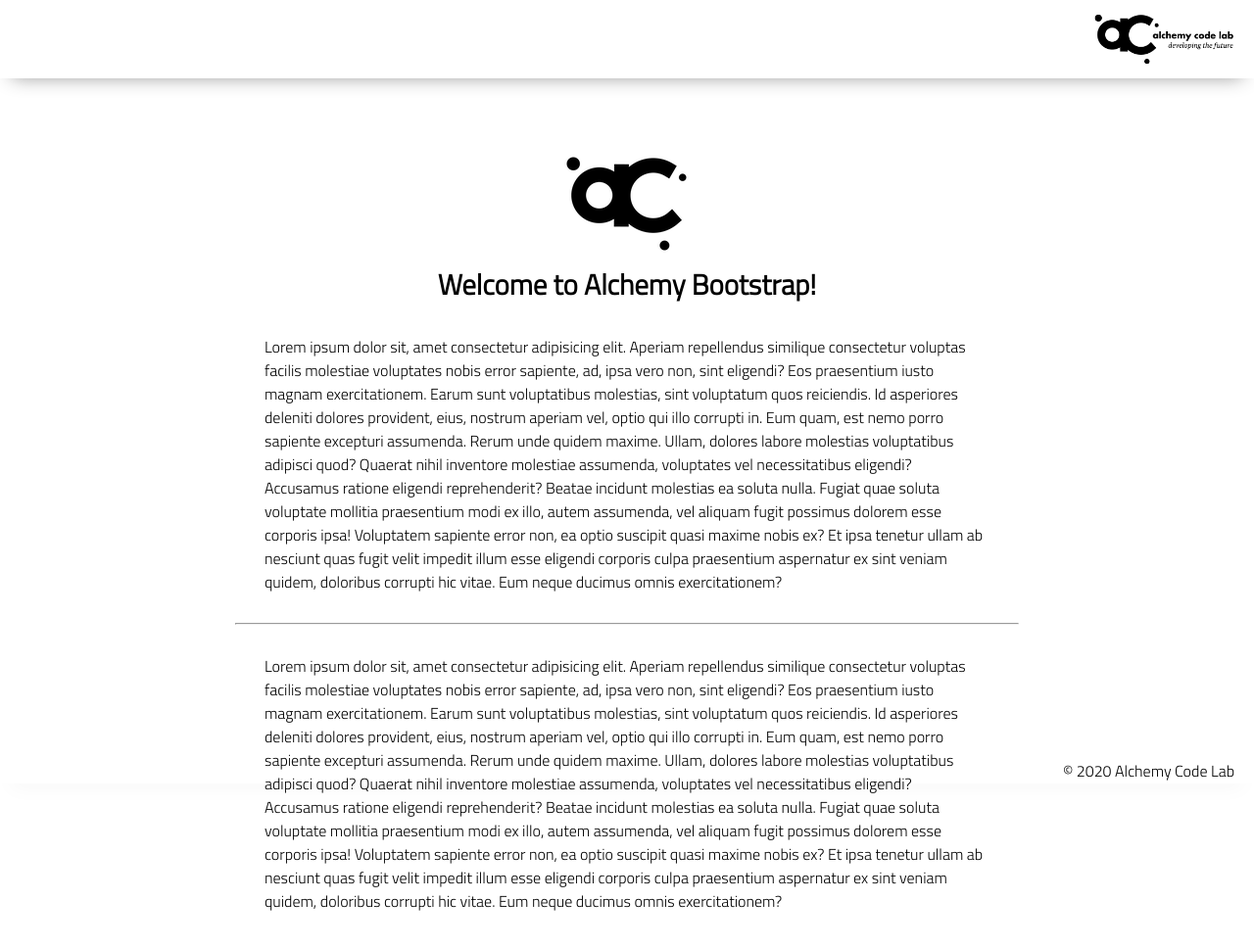
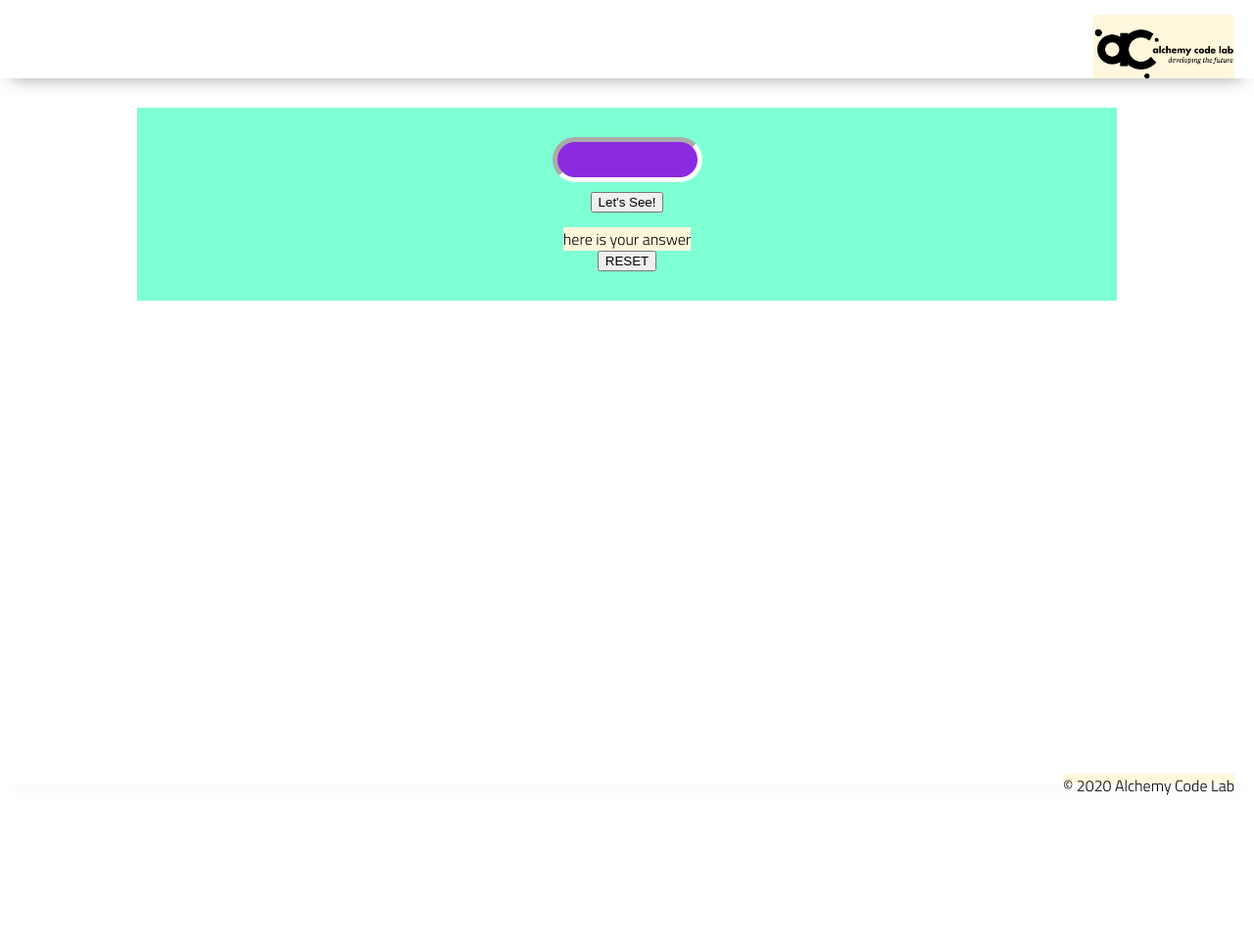
Before and after one commit to mumucodes/guess-a-number, a plain HTML site: page index.html in a window 1280 px wide. Shown: the whole page at 98% size. After the commit the page ends 800 px from the top, so only its background shows below. Drawn offline with Linux system fonts and the light colour scheme.

Commit message:
initial builds

```diff
--- a/app.js
+++ b/app.js
@@ -1,5 +1,34 @@
-// import functions and grab DOM elements
+//I will end up importing the function into the first line of this document
+//when I am fiished writing and testing it in the utils.test.js docment
+//when I am imoprting it, I will import it from my utils.js file
 
-// initialize state
 
-// set event listeners to update state and DOM
+const magicButton = document.getElementById('button');
+const resetMagic = document.getElementById('reset-button');
+const userInput = document.getElementById('guess-input');
+
+// this will be the real world state I am tracking on the site.  So this is the way to initializing the function
+let numberofClicksLeft = 3;
+let passMeAlong = (userInput.textContent) + "howdy";
+
+console.log(passMeAlong);
+ //here we are going to put an eventListener on this button to keep track of this information
+
+// resetMagic.addEventListener('click', () => {
+//     numberofClicksLeft--;
+//     console.log(numberofClicksLeft)
+//         if(numberofClicksLeft === 0) {
+//             alert('That is all the chances this time!') + console.log('tirals'); //somehow here is where you will want to make the app reset itself so the user can start over again.
+//         };
+//     });
+
+// magicButton.addEventListener('click', () => {
+//     let userInputField = userInput.textContent;
+//   console.log(userInputField);
+
+
+// //     if(userInput.textContent === 0) {
+// //         alert('small steps');
+// //  console.log(userInput, magicButton)
+// // }
+// });
--- a/index.html
+++ b/index.html
@@ -19,30 +19,17 @@
         </div>
     </header>
     <main>
-        <section class="main-section">
-            <img class="main-logo" src="assets/alchemy-logo.png"/>
-            <h2>
-                Welcome to Alchemy Bootstrap!
-            </h2>
+        <section class="interactive-elements">
+            <input class="guess-number-input" id="guess-input">
+            <button class="button" id="button">Let's See!</button>
+            <div class="results" id="user-results">here is your answer </div>
+            <button class="reset-button" id="reset-button">RESET</button>
 
-            <content>
-            <p>
-                Lorem ipsum dolor sit, amet consectetur adipisicing elit. Aperiam repellendus similique consectetur voluptas facilis molestiae voluptates nobis error sapiente, ad, ipsa vero non, sint eligendi? Eos praesentium iusto magnam exercitationem.
-                Earum sunt voluptatibus molestias, sint voluptatum quos reiciendis. Id asperiores deleniti dolores provident, eius, nostrum aperiam vel, optio qui illo corrupti in. Eum quam, est nemo porro sapiente excepturi assumenda.
-                Rerum unde quidem maxime. Ullam, dolores labore molestias voluptatibus adipisci quod? Quaerat nihil inventore molestiae assumenda, voluptates vel necessitatibus eligendi? Accusamus ratione eligendi reprehenderit? Beatae incidunt molestias ea soluta nulla.
-                Fugiat quae soluta voluptate mollitia praesentium modi ex illo, autem assumenda, vel aliquam fugit possimus dolorem esse corporis ipsa! Voluptatem sapiente error non, ea optio suscipit quasi maxime nobis ex?
-                Et ipsa tenetur ullam ab nesciunt quas fugit velit impedit illum esse eligendi corporis culpa praesentium aspernatur ex sint veniam quidem, doloribus corrupti hic vitae. Eum neque ducimus omnis exercitationem?
-            </p>
-            <hr />
-            <p>
-                Lorem ipsum dolor sit, amet consectetur adipisicing elit. Aperiam repellendus similique consectetur voluptas facilis molestiae voluptates nobis error sapiente, ad, ipsa vero non, sint eligendi? Eos praesentium iusto magnam exercitationem.
-                Earum sunt voluptatibus molestias, sint voluptatum quos reiciendis. Id asperiores deleniti dolores provident, eius, nostrum aperiam vel, optio qui illo corrupti in. Eum quam, est nemo porro sapiente excepturi assumenda.
-                Rerum unde quidem maxime. Ullam, dolores labore molestias voluptatibus adipisci quod? Quaerat nihil inventore molestiae assumenda, voluptates vel necessitatibus eligendi? Accusamus ratione eligendi reprehenderit? Beatae incidunt molestias ea soluta nulla.
-                Fugiat quae soluta voluptate mollitia praesentium modi ex illo, autem assumenda, vel aliquam fugit possimus dolorem esse corporis ipsa! Voluptatem sapiente error non, ea optio suscipit quasi maxime nobis ex?
-                Et ipsa tenetur ullam ab nesciunt quas fugit velit impedit illum esse eligendi corporis culpa praesentium aspernatur ex sint veniam quidem, doloribus corrupti hic vitae. Eum neque ducimus omnis exercitationem?
-            </p>
 
         </section>
+
+
+
     </main>
     <footer>
         <div class="copy gutter-right">&copy; 2020 Alchemy Code Lab</div>
--- a/styles/style.css
+++ b/styles/style.css
@@ -117,3 +117,25 @@ footer {
     }
 
   }
+
+  section {
+      background-color: aquamarine;
+
+  }
+
+  input {
+      background-color: blueviolet;
+      padding-bottom: 15px;
+      margin-bottom: 10px;
+      border-color: white;
+      border-width: 5px;
+      border-radius: 35px;
+      color: white;
+      font-family: Impact, Haettenschweiler, 'Arial Narrow Bold', sans-serif
+
+  }
+
+  div {
+      background-color: cornsilk;
+      margin-top: 15px;
+  }
```
Also changed, not shown: test/tests.js (+1 -1 lines), test/utils.test.js (renamed from test/example.test.js, +2 -2 lines), utils.js (added, +11 -0 lines), 1 other file.
